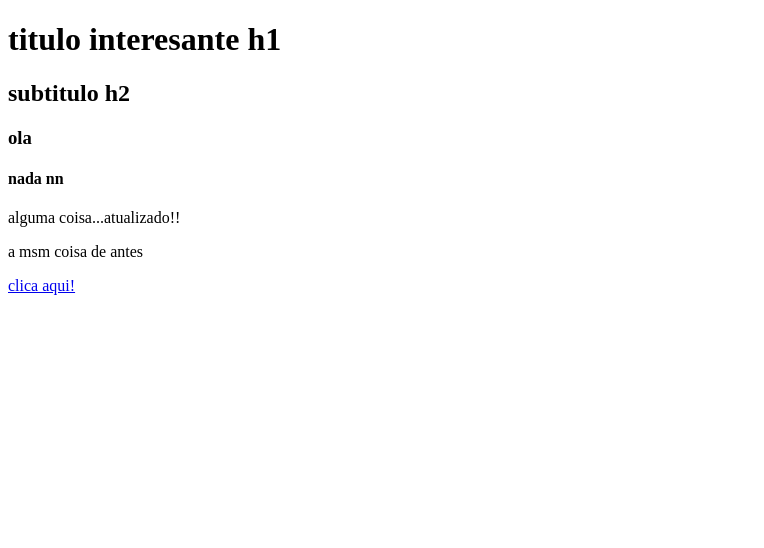
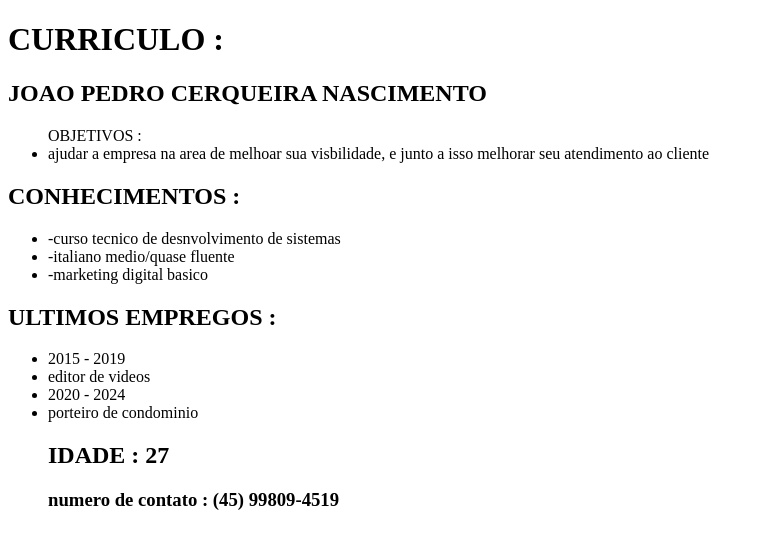
Before and after one commit to joaoCerqueira2010/primeirapagina, a plain HTML site: page index.html in a window 1280 px wide. Shown: the whole page, without its empty margins (0-764 px from the left). Drawn offline with Linux system fonts and the light colour scheme.

Commit message:
Add files via upload

```diff
--- a/index.html
+++ b/index.html
@@ -3,16 +3,40 @@
 <head>
     <meta charset="UTF-8">
     <meta name="viewport" content="width=device-width, initial-scale=1.0">
-    <title>kako</title>
+    <title>curriculo joao  nascimento</title>
 </head>
 <body>
-  <h1>titulo interesante h1</h1>
-  <h2>subtitulo h2</h2>
-  <h3>ola</h3>
-  <h4>nada nn</h4>
-  <p>alguma coisa...atualizado!!</p>
-  <p>a msm coisa de antes</p>
-  <a href="https://www.youtube.com/">clica aqui!</a>
+  <h1> CURRICULO :</h1>
+  <h2>  JOAO PEDRO CERQUEIRA NASCIMENTO  </h2>
+  <ul>OBJETIVOS :
+    <li>ajudar a empresa na area de melhoar sua visbilidade, e junto a isso melhorar seu atendimento ao cliente</li>
+  </ul>
+  <h2>CONHECIMENTOS :</h2>
+
+  <ul>
+    <li>-curso tecnico de desnvolvimento de sistemas</li>
+    <li>-italiano medio/quase fluente</li>
+    <li>-marketing digital basico</li>
+  </ul>
+
+  <h2>ULTIMOS EMPREGOS :</h2>
+<ul>
+    <li> 2015 - 2019</li>
+
+
+    <li> editor de videos</li>
+
+    <li>2020 - 2024</li>
+
+    <li>porteiro de condominio</li>
+
+
+<h2>IDADE : 27 </h2>
+
+
+
+
+<h3> numero de contato : (45) 99809-4519</h3>
 
 
 </body>
```
